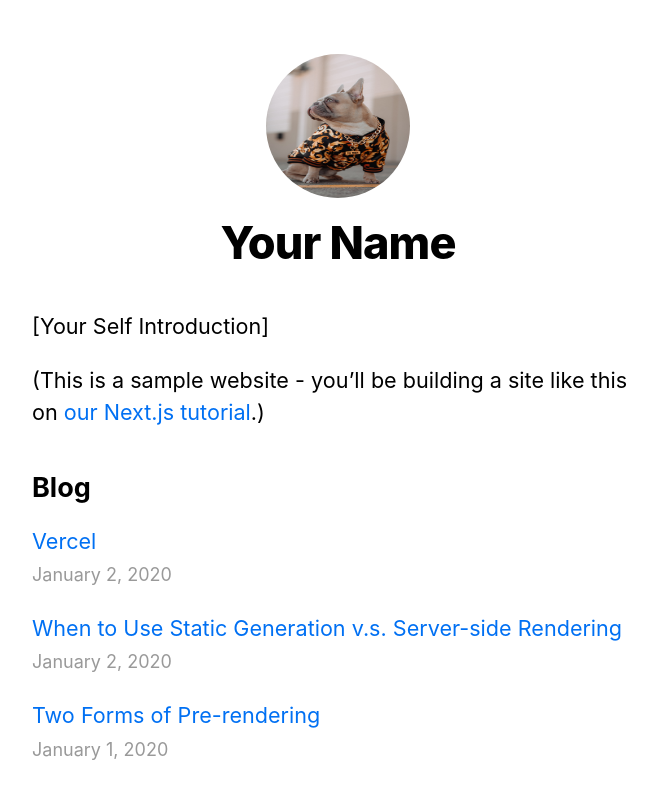
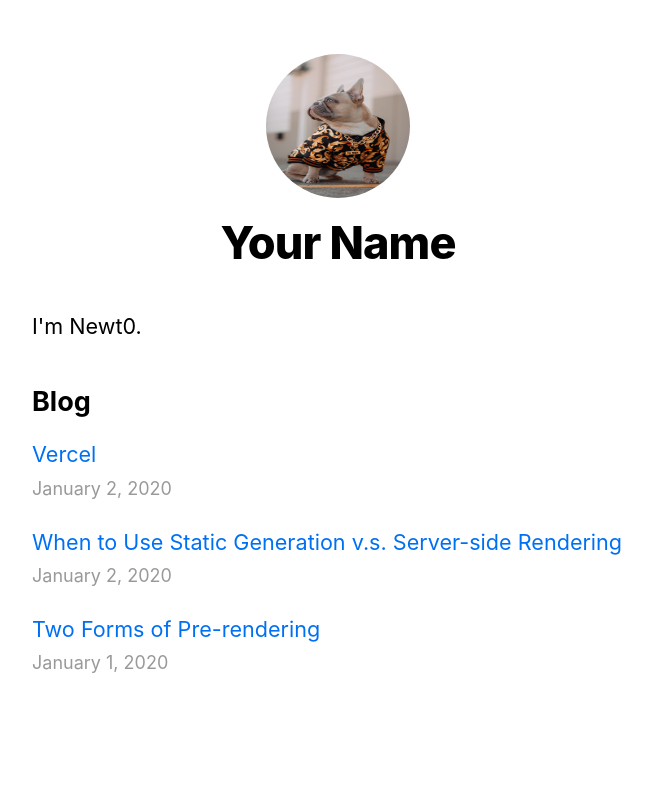
Before and after one commit to newt0/nextjs-blog, a Next.js app: page / in a window 1280 px wide. Shown: the top 798 px of the page, without its empty margins (302-959 px from the left). Built offline with nearby package versions, Linux system fonts and the light colour scheme.

Commit message:
add: vercel test 2

```diff
--- a/pages/index.js
+++ b/pages/index.js
@@ -21,11 +21,7 @@ export default function Home({ allPostsData }) {
         <title>{siteTitle}</title>
       </Head>
       <section className={utilStyles.headingMd}>
-        <p>[Your Self Introduction]</p>
-        <p>
-          (This is a sample website - you’ll be building a site like this on{" "}
-          <a href="https://nextjs.org/learn">our Next.js tutorial</a>.)
-        </p>
+        <p>I'm Newt0.</p>
       </section>
       <section className={`${utilStyles.headingMd} ${utilStyles.padding1px}`}>
         <h2 className={utilStyles.headingLg}>Blog</h2>
```
